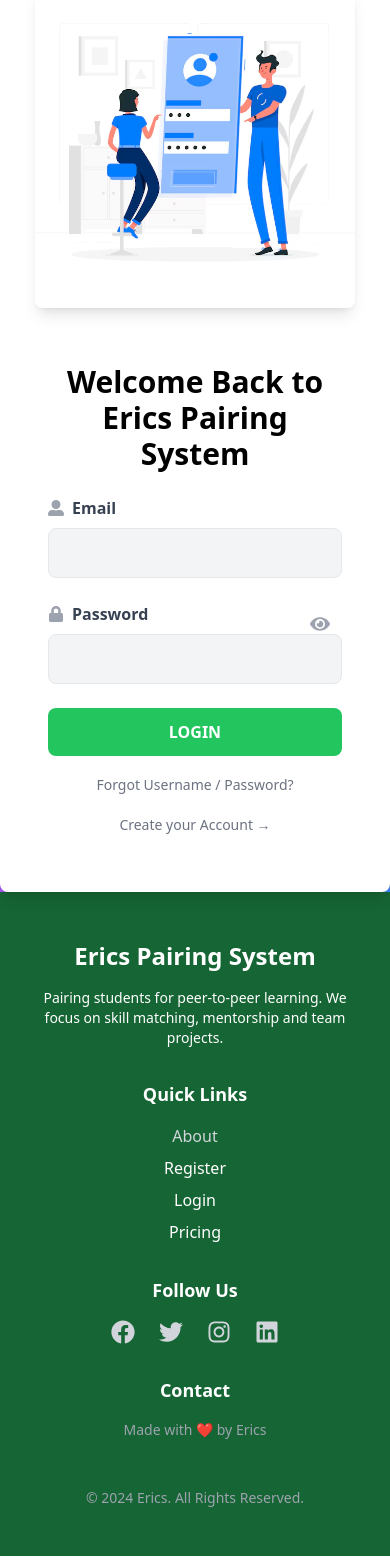
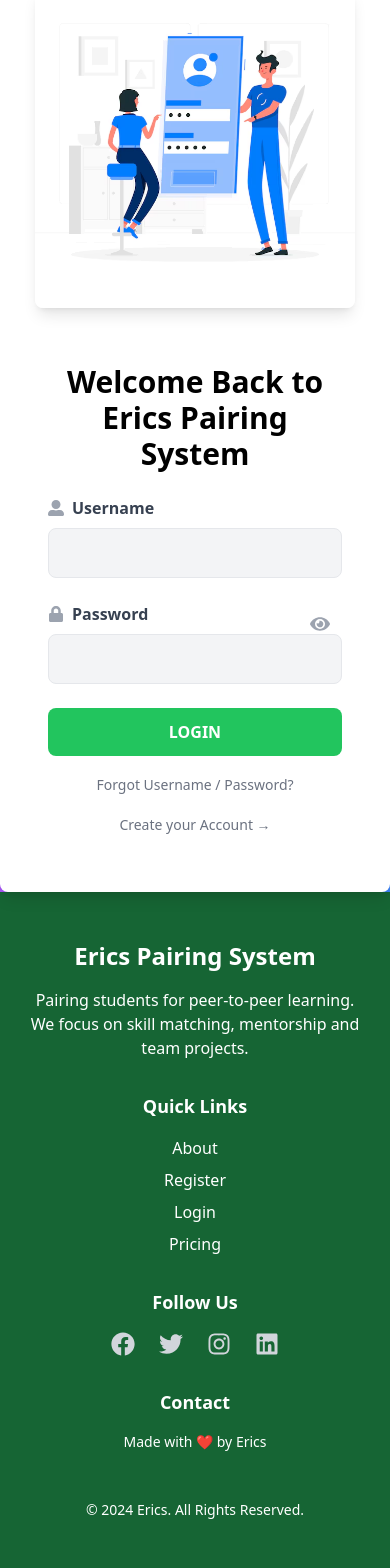
Before and after one commit to ErickGichuki/pair, a Next.js app: page /login in a window 390 px wide. Shown: the part 140-1708 px from the top of the page. Built offline with nearby package versions, Linux system fonts and the light colour scheme.

Commit message:
refactor:modify the login, navabr and footer

```diff
--- a/app/components/footer/page.js
+++ b/app/components/footer/page.js
@@ -9,7 +9,7 @@ export default function Footer() {
           {/* Column 1: Brand Info */}
           <div className="text-center md:text-left">
             <h3 className="text-2xl font-bold mb-4">Erics Pairing System</h3>
-            <p className="text-sm md:text-base">
+            <p className="text-md md:text-base">
               Pairing students for peer-to-peer learning. We focus on skill matching, mentorship and team projects.
             </p>
           </div>
@@ -18,7 +18,7 @@ export default function Footer() {
           <div className="text-center md:text-left">
             <h4 className="text-lg font-semibold mb-4">Quick Links</h4>
             <div className="flex flex-col space-y-2">
-              <Link href="/" className="text-gray-300 hover:text-blue-500 transition duration-300">About</Link>
+              <Link href="/" className=" hover:text-blue-500 transition duration-300">About</Link>
               <Link href="/register" className="hover:text-blue-500 transition duration-300">Register</Link>
               <Link href="/login" className="hover:text-blue-500 transition duration-300">Login</Link>
               <Link href="/pricing" className="hover:text-blue-500 transition duration-300">Pricing</Link>
@@ -47,13 +47,13 @@ export default function Footer() {
           {/* Column 4: Contact */}
           <div className="text-center md:text-left">
             <h4 className="text-lg font-semibold mb-4">Contact</h4>
-            <p className="text-sm text-gray-400">Made with ❤️ by Erics</p>
+            <p className="text-sm ">Made with ❤️ by Erics</p>
           </div>
         </div>
 
         {/* Bottom Copyright */}
         <div className="mt-12 text-center">
-          <p className="text-sm text-gray-400">
+          <p className="text-sm ">
           &copy; {new Date().getFullYear()} Erics. All Rights Reserved.
           </p>
         </div>
--- a/app/login/page.js
+++ b/app/login/page.js
@@ -5,7 +5,7 @@ import { FaUserAlt, FaLock, FaEye, FaEyeSlash } from 'react-icons/fa';
 import axios from 'axios';
 
 const Login = () => {
-  const [email, setEmail] = useState('');
+  const [username, setUsername] = useState('');
   const [password, setPassword] = useState('');
   const [isLoading, setIsLoading] = useState(false);
   const [error, setError] = useState('');
@@ -13,35 +13,31 @@ const Login = () => {
 
   const handleLogin = async (e) => {
     e.preventDefault();
-    if (!email || !password) {
-      setError('Please enter both email and password');
+    if (!username || !password) {
+      setError('Please enter both username and password');
       return;
     }
 
     setError('');
     setIsLoading(true);
-    console.log('Logging in:', { email, password });
+    console.log('Logging in:', { username, password });
 
     try {
       // Send a POST request to the backend API
       const response = await axios.post('https://students-pairing.onrender.com/pair/login', {
-        email,
-        password,
+        username: username.trim(),
+        password: password.trim(),
       });
 
       // console.log('Login successful!', response.data);
+      console.log('Login response:', response.data);
+      localStorage.setItem('token', response.data.access_token);
 
-      localStorage.setItem('token', response.data.token);
-
-      // Handle successful login
-      // Example: You can save the token in localStorage or redirect to another page
-      // localStorage.setItem('token', response.data.token);
-      // Redirect user to dashboard or another page
-      window.location.href = '/dashboard'; // Example redirection
+      window.location.href = '/';
 
     } catch (error) {
       console.error('Login failed:', error.response?.data || error.message);
-      setError('Invalid email or password');
+      setError('Invalid username or password');
     } finally {
       setIsLoading(false);
     }
@@ -64,14 +60,14 @@ const Login = () => {
               <label className="block text-gray-700 font-semibold mb-2" htmlFor="email">
                 <div className="flex items-center space-x-2">
                   <FaUserAlt className="text-gray-400" />
-                  <span>Email</span>
+                  <span>Username</span>
                 </div>
               </label>
               <input
-                type="email"
-                id="email"
-                value={email}
-                onChange={(e) => setEmail(e.target.value)}
+                type="text"
+                id="username"
+                value={username}
+                onChange={(e) => setUsername(e.target.value)}
                 className="w-full px-4 py-3 border rounded-lg focus:outline-none focus:border-blue-500 bg-gray-100"
                 required
               />
```
